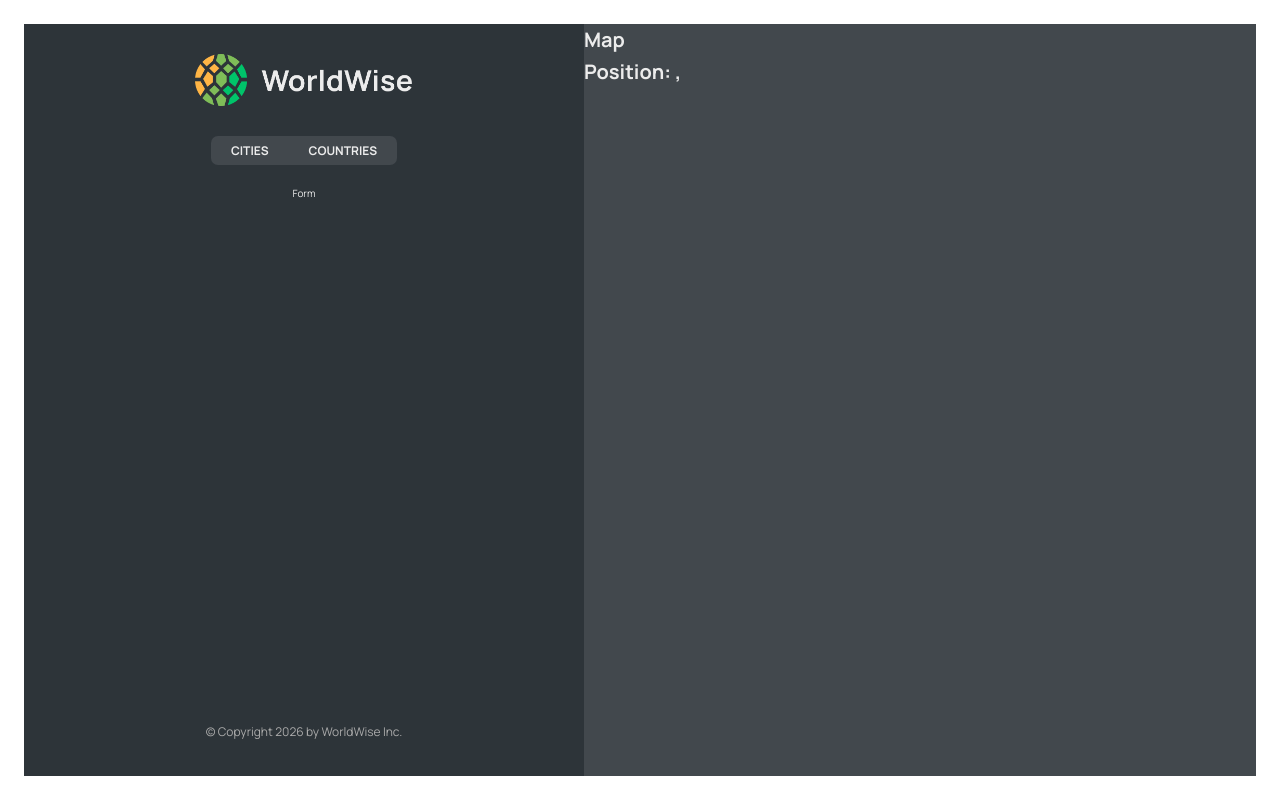
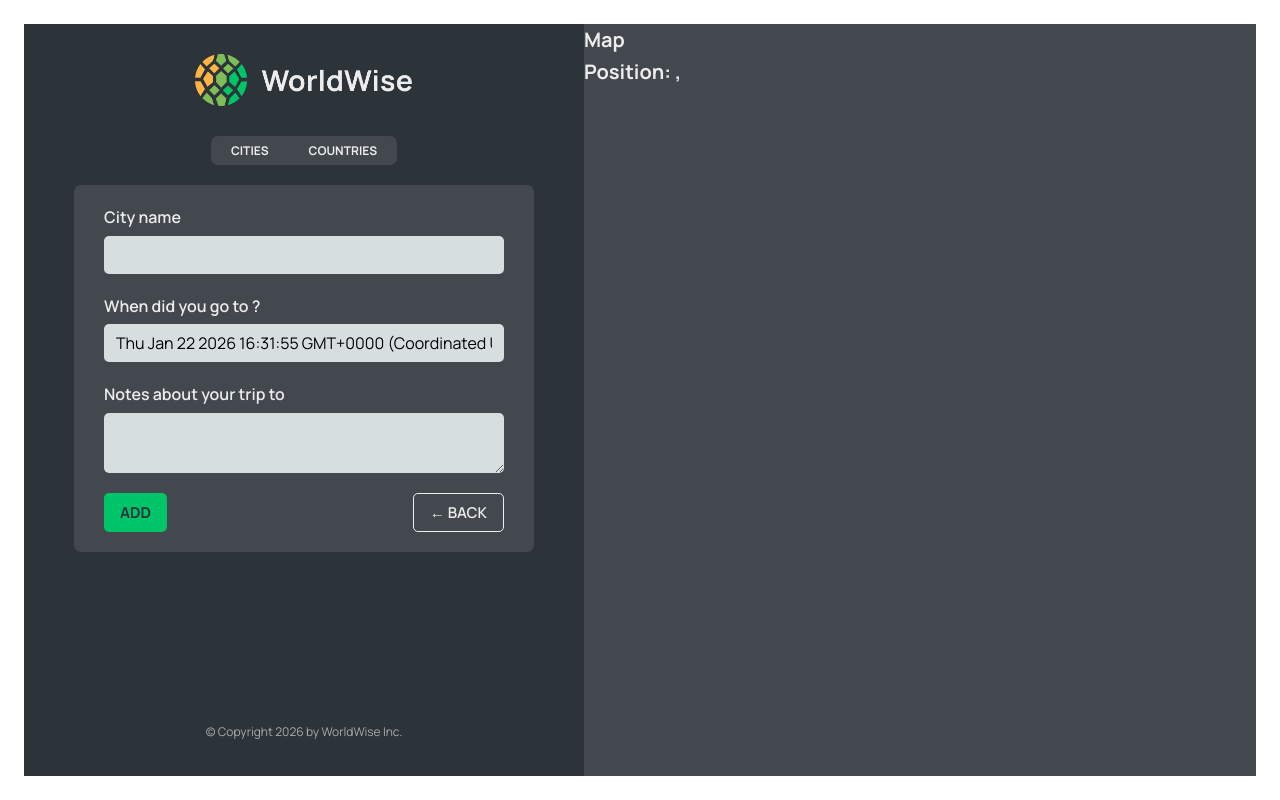
Before and after one commit to ali27-dev/world-wise-with-react, a React (Vite) app: page /app/form in a window 1280 px wide. Built offline with nearby package versions, Linux system fonts and the light colour scheme; data requests are answered from the project's data file.

Commit message:
Another learned new Hook useNavigate, and also use in form component.

```diff
--- a/src/App.jsx
+++ b/src/App.jsx
@@ -9,6 +9,7 @@
 import CityList from "./components/CityList";
 import CountryList from "./components/CountryList";
 import City from "./components/City";
+import Form from "./components/Form";
 
 const BASED_URL = `http://localhost:8000`;
 
@@ -53,7 +54,7 @@
             path="countries"
             element={<CountryList cities={cities} isLoading={isLoading} />}
           />
-          <Route path="form" element={<p>Form</p>} />
+          <Route path="form" element={<Form />} />
         </Route>
         <Route path="*" element={<PageNotFound />} />
       </Routes>
--- /dev/null
+++ b/src/components/Button.jsx
@@ -0,0 +1,11 @@
+/* eslint-disable */
+import styles from "./Button.module.css";
+function Button({ children, type, onClick }) {
+  return (
+    <button className={`${styles.btn} ${styles[type]}`} onClick={onClick}>
+      {children}
+    </button>
+  );
+}
+
+export default Button;
--- a/src/components/Form.jsx
+++ b/src/components/Form.jsx
@@ -1,8 +1,10 @@
 // "https://api.bigdatacloud.net/data/reverse-geocode-client?latitude=0&longitude=0"
-
+/* eslint-disable */
 import { useState } from "react";
 
 import styles from "./Form.module.css";
+import Button from "./Button";
+import { useNavigate } from "react-router-dom";
 
 export function convertToEmoji(countryCode) {
   const codePoints = countryCode
@@ -17,7 +19,7 @@
   const [country, setCountry] = useState("");
   const [date, setDate] = useState(new Date());
   const [notes, setNotes] = useState("");
-
+  const navigate = useNavigate();
   return (
     <form className={styles.form}>
       <div className={styles.row}>
@@ -49,8 +51,16 @@
       </div>
 
       <div className={styles.buttons}>
-        <button>Add</button>
-        <button>&larr; Back</button>
+        <Button type="primary">Add</Button>
+        <Button
+          type="back"
+          onClick={(e) => {
+            e.preventDefault();
+            navigate(-1);
+          }}
+        >
+          &larr; Back
+        </Button>
       </div>
     </form>
   );
--- a/src/components/Map.jsx
+++ b/src/components/Map.jsx
@@ -1,12 +1,14 @@
 /* eslint-disable */
-import { useSearchParams } from "react-router-dom";
+import { useNavigate, useSearchParams } from "react-router-dom";
 import styles from "./Map.module.css";
 function Map() {
+  const navigate = useNavigate();
+
   const [searchParams, setSearchParams] = useSearchParams();
   const lat = searchParams.get("lat");
   const lng = searchParams.get("lng");
   return (
-    <div className={styles.mapContainer}>
+    <div className={styles.mapContainer} onClick={() => navigate("form")}>
       <h1>Map</h1>
       <h1>
         Position: {lat},{lng}
```
